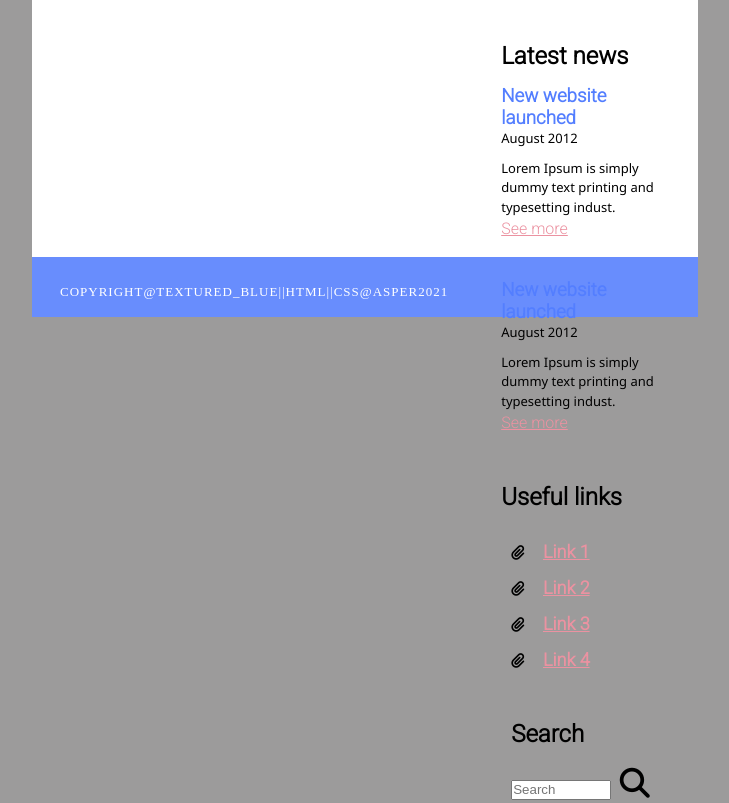
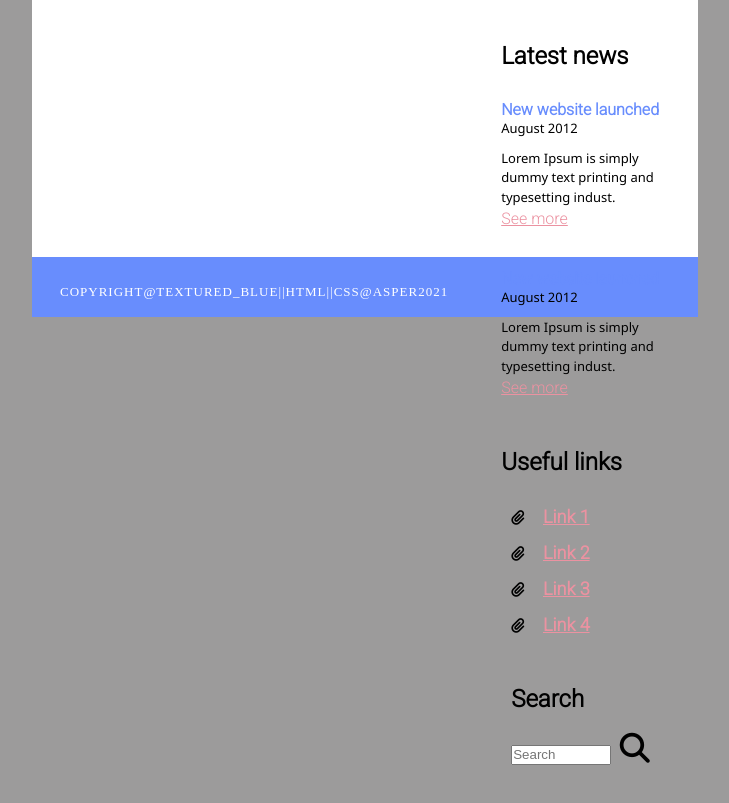
Before and after one commit to Noopur021/PROJECT_1, a plain HTML site: page index.html in a window 1280 px wide. Shown: the part 870-1673 px from the top of the page, without its empty margins (368-1097 px from the left). After the commit the page ends 1638 px from the top, so only its background shows below. Drawn offline with Linux system fonts and the light colour scheme.

Commit message:
update index.html

```diff
--- a/index.html
+++ b/index.html
@@ -60,7 +60,7 @@
         <div class="right">
             <h2>Latest news</h2>
             <div class="newweb">
-                <h3>New website launched</h3>
+                <h4>New website launched</h4>
                 <p style="margin-bottom: 10px;">August 2012</p>
                 <p class="text">Lorem Ipsum is simply dummy text
                     printing and typesetting indust.
@@ -69,7 +69,7 @@
             </div>
 
             <div class="newweb">
-                <h3>New website launched</h3>
+                <h4>New website launched</h4>
                 <p style="margin-bottom: 10px;">August 2012</p>
                 <p class="text">Lorem Ipsum is simply dummy text
                     printing and typesetting indust.
```
